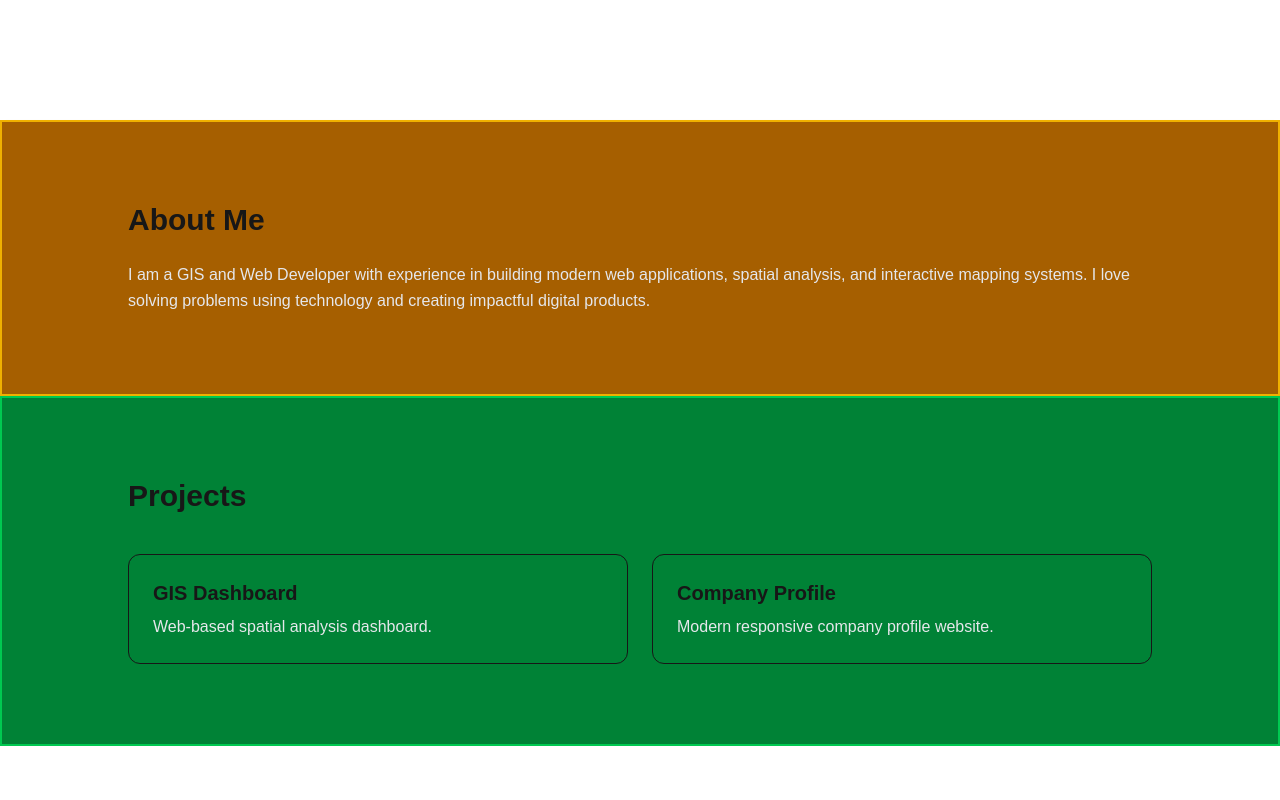
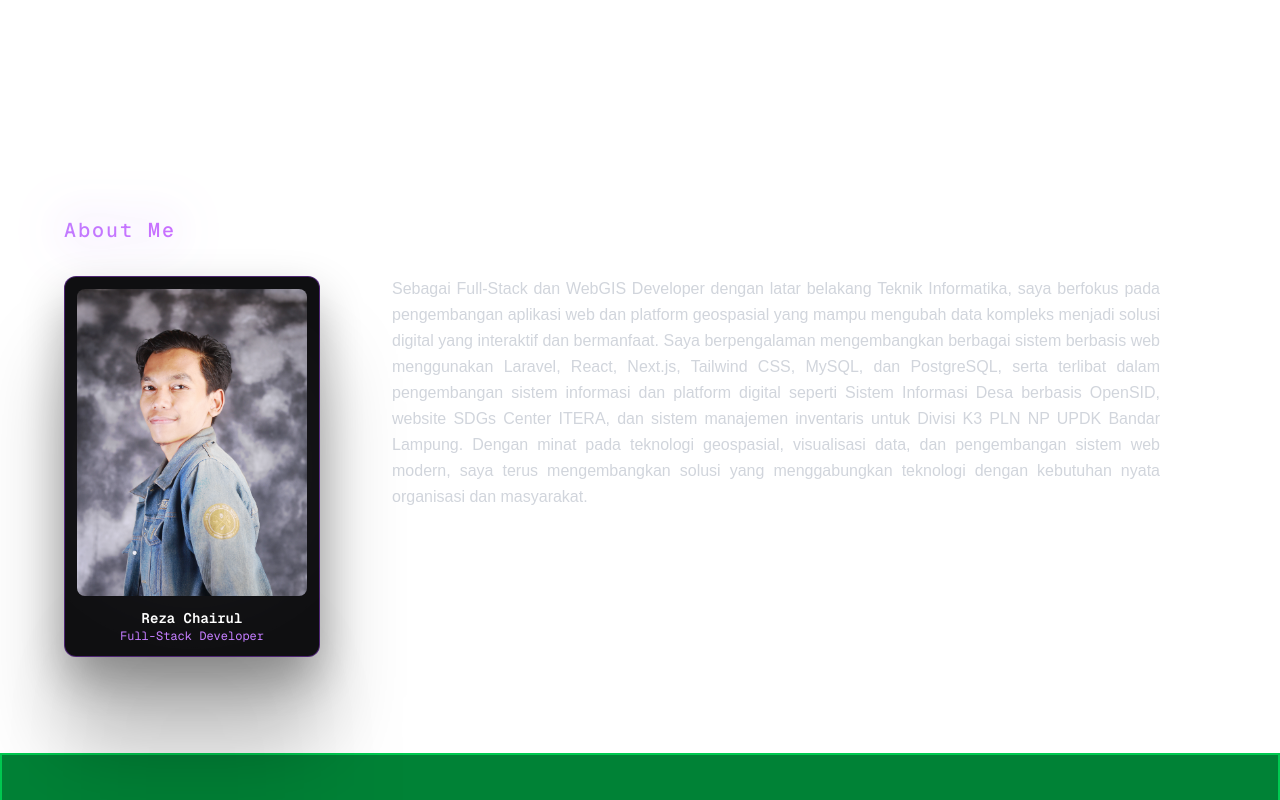
Before and after one commit to rezachairul/cobra-dev, a Next.js app: page /home in a window 1280 px wide. Shown: the part 680-1480 px from the top of the page. Built offline with nearby package versions, Linux system fonts and the light colour scheme.

Commit message:
Refactor code structure for improved readability and maintainability

```diff
--- /dev/null
+++ b/components/ui/comet-card.jsx
@@ -0,0 +1,92 @@
+"use client";
+import React, { useRef } from "react";
+import {
+  motion,
+  useMotionValue,
+  useSpring,
+  useTransform,
+  useMotionTemplate,
+} from "motion/react";
+import { cn } from "@/lib/utils";
+
+export const CometCard = ({
+  rotateDepth = 17.5,
+  translateDepth = 20,
+  className,
+  children
+}) => {
+  const ref = useRef(null);
+
+  const x = useMotionValue(0);
+  const y = useMotionValue(0);
+
+  const mouseXSpring = useSpring(x);
+  const mouseYSpring = useSpring(y);
+
+  const rotateX = useTransform(mouseYSpring, [-0.5, 0.5], [`-${rotateDepth}deg`, `${rotateDepth}deg`]);
+  const rotateY = useTransform(mouseXSpring, [-0.5, 0.5], [`${rotateDepth}deg`, `-${rotateDepth}deg`]);
+
+  const translateX = useTransform(mouseXSpring, [-0.5, 0.5], [`-${translateDepth}px`, `${translateDepth}px`]);
+  const translateY = useTransform(mouseYSpring, [-0.5, 0.5], [`${translateDepth}px`, `-${translateDepth}px`]);
+
+  const glareX = useTransform(mouseXSpring, [-0.5, 0.5], [0, 100]);
+  const glareY = useTransform(mouseYSpring, [-0.5, 0.5], [0, 100]);
+
+  const glareBackground = useMotionTemplate`radial-gradient(circle at ${glareX}% ${glareY}%, rgba(255, 255, 255, 0.9) 10%, rgba(255, 255, 255, 0.75) 20%, rgba(255, 255, 255, 0) 80%)`;
+
+  const handleMouseMove = (e) => {
+    if (!ref.current) return;
+
+    const rect = ref.current.getBoundingClientRect();
+
+    const width = rect.width;
+    const height = rect.height;
+
+    const mouseX = e.clientX - rect.left;
+    const mouseY = e.clientY - rect.top;
+
+    const xPct = mouseX / width - 0.5;
+    const yPct = mouseY / height - 0.5;
+
+    x.set(xPct);
+    y.set(yPct);
+  };
+
+  const handleMouseLeave = () => {
+    x.set(0);
+    y.set(0);
+  };
+
+  return (
+    <div className={cn("perspective-distant transform-3d", className)}>
+      <motion.div
+        ref={ref}
+        onMouseMove={handleMouseMove}
+        onMouseLeave={handleMouseLeave}
+        style={{
+          rotateX,
+          rotateY,
+          translateX,
+          translateY,
+          boxShadow:
+            "rgba(0, 0, 0, 0.01) 0px 520px 146px 0px, rgba(0, 0, 0, 0.04) 0px 333px 133px 0px, rgba(0, 0, 0, 0.26) 0px 83px 83px 0px, rgba(0, 0, 0, 0.29) 0px 21px 46px 0px",
+        }}
+        initial={{ scale: 1, z: 0 }}
+        whileHover={{
+          scale: 1.05,
+          z: 50,
+          transition: { duration: 0.2 },
+        }}
+        className="relative rounded-2xl">
+        {children}
+        <motion.div
+          className="pointer-events-none absolute inset-0 z-50 h-full w-full rounded-[16px] mix-blend-overlay"
+          style={{
+            background: glareBackground,
+            opacity: 0.6,
+          }}
+          transition={{ duration: 0.2 }} />
+      </motion.div>
+    </div>
+  );
+};
--- a/package.json
+++ b/package.json
@@ -12,7 +12,7 @@
     "@prisma/client": "^7.4.2",
     "@tabler/icons-react": "^3.38.0",
     "clsx": "^2.1.1",
-    "motion": "^12.35.0",
+    "motion": "^12.35.2",
     "next": "16.1.6",
     "react": "19.2.3",
     "react-dom": "19.2.3",
--- a/sections/about.js
+++ b/sections/about.js
@@ -1,20 +1,80 @@
-// sections.about.js
+// sections/about.js
 
 // Import
-
+import { CometCard } from "../components/ui/comet-card";
 
 // Export
 export default function About() {
   return (
-    <section id="about" className="py-20 px-6 bg-yellow-700 border-yellow-500 border-2 shadow-md">
-      <div className="max-w-5xl mx-auto">
-        <h2 className="text-3xl font-bold mb-6">About Me</h2>
-        <p className="text-gray-200 leading-relaxed">
-          I am a GIS and Web Developer with experience in building modern web applications,
-          spatial analysis, and interactive mapping systems. I love solving problems
-          using technology and creating impactful digital products.
-        </p>
+    <section id="about" className="py-24 px-6">
+
+      <div className="max-w-6xl mx-auto">
+
+        {/* Title */}
+      <h2 className="text-lg md:text-xl font-medium font-mono mb-8 tracking-widest bg-gradient-to-r from-purple-400 via-fuchsia-500 to-purple-700 text-transparent bg-clip-text drop-shadow-[0_0_25px_rgba(168,85,247,0.8)]">
+        About Me
+        <span className="h-[2px] w-20 bg-purple-500"></span>
+      </h2>
+
+        {/* Content */}
+        <div className="grid grid-cols-1 md:grid-cols-[25%_75%] gap-10 items-start">
+
+          {/* Photo */}
+          <div className="flex justify-center md:justify-start">
+            <CometCard>
+              <div
+                className="
+                w-64
+                rounded-xl
+                border border-purple-500/40
+                bg-[#0f0f11]
+                p-3
+                transition-all duration-300
+                hover:shadow-[0_0_25px_rgba(168,85,247,0.6)]
+                "
+                style={{
+                  transformStyle: "preserve-3d",
+                }}
+              >
+                {/* Image */}
+                <div className="relative aspect-[3/4] w-full overflow-hidden rounded-lg">
+                  <img
+                    loading="lazy"
+                    src="/assets/img/foto_reza.JPG"
+                    alt="Foto Profile Reza Chairul"
+                    className="h-full w-full object-cover"
+                  />
+                </div>
+
+                {/* Info */}
+                <div className="mt-3 text-center font-mono">
+                  <p className="text-sm text-white font-semibold">
+                    Reza Chairul
+                  </p>
+
+                  <p className="text-xs text-purple-400">
+                    Full-Stack Developer
+                  </p>
+                </div>
+              </div>
+            </CometCard>
+          </div>
+
+          {/* Description */}
+          <div className="max-w-3xl">
+            <p className="text-gray-300 font-normal text-base text-justify leading-relaxed mb-4">
+              Sebagai Full-Stack dan WebGIS Developer dengan latar belakang Teknik Informatika, saya berfokus pada pengembangan aplikasi web dan platform geospasial yang mampu mengubah data kompleks menjadi solusi digital yang interaktif dan bermanfaat.
+
+              Saya berpengalaman mengembangkan berbagai sistem berbasis web menggunakan Laravel, React, Next.js, Tailwind CSS, MySQL, dan PostgreSQL, serta terlibat dalam pengembangan sistem informasi dan platform digital seperti Sistem Informasi Desa berbasis OpenSID, website SDGs Center ITERA, dan sistem manajemen inventaris untuk Divisi K3 PLN NP UPDK Bandar Lampung.
+
+              Dengan minat pada teknologi geospasial, visualisasi data, dan pengembangan sistem web modern, saya terus mengembangkan solusi yang menggabungkan teknologi dengan kebutuhan nyata organisasi dan masyarakat.
+            </p>
+          </div>
+
+        </div>
+
       </div>
+
     </section>
   );
 }
--- a/tsconfig.json
+++ b/tsconfig.json
@@ -29,6 +29,6 @@
     ".next/types/**/*.ts",
     ".next/dev/types/**/*.ts",
     "**/*.mts"
-, "app/layout.js", "app/maintenance/page.js", "lib/utils.jsx"  ],
+, "app/layout.js", "app/maintenance/page.js", "lib/utils.jsx", "components/ui/comet-card.jsx"  ],
   "exclude": ["node_modules"]
 }
```
Also changed, not shown: lib/utils.jsx (line endings or trailing spaces), public/assets/img/foto_reza.JPG (added), 1 other file (tests, documents, lock files or other folders).
